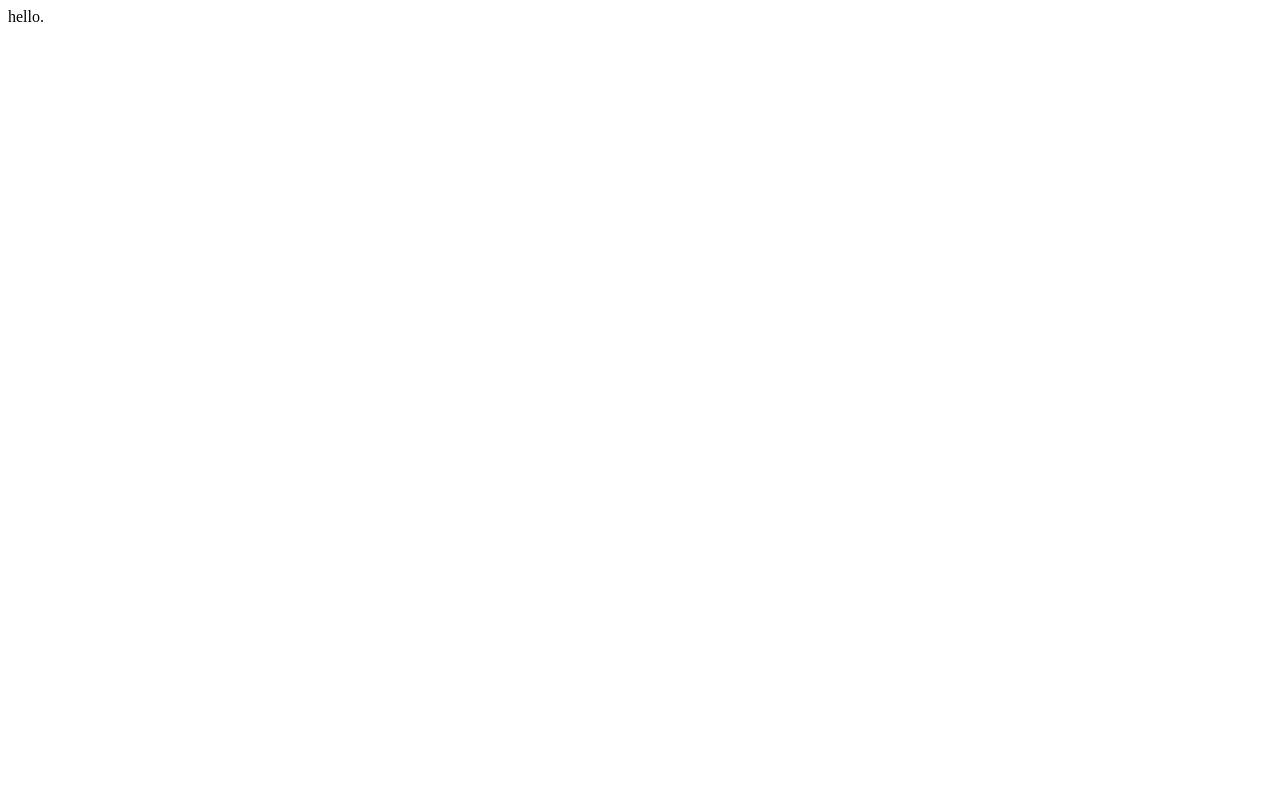
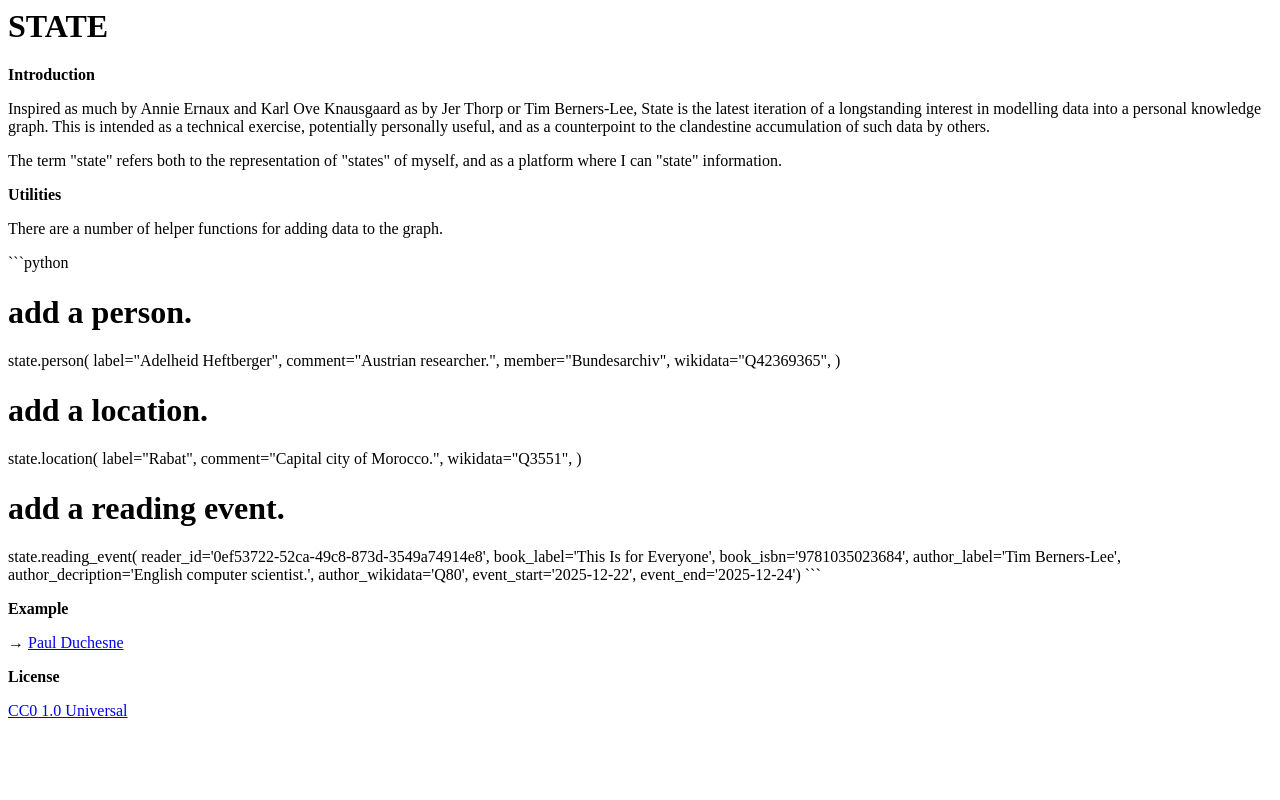
Before and after one commit to paulduchesne/state, a Flask app: page / in a window 1280 px wide. Before the commit the page is almost empty. Run offline with Flask 3, Linux system fonts and the light colour scheme; some libraries are stand-ins or nearby versions.

Commit message:
naive index transform

````diff
--- a/main.py
+++ b/main.py
@@ -122,5 +122,13 @@ def resource_generator():
                 p = pathlib.Path(n).name
                 yield (t, {t: p})
 
+# transform README to index page.
+
+with open(pathlib.Path.cwd() / 'README.md') as index_in:
+    index_in = index_in.read()
+
+with open(pathlib.Path.cwd() / 'templates' / 'index.html', 'w') as index_out:
+    index_out.write(markdown.markdown(index_in))
+
 if __name__ == '__main__':
     freezer.freeze()
--- a/templates/index.html
+++ b/templates/index.html
@@ -1 +1,35 @@
-hello.
+<h1>STATE</h1>
+<p><strong>Introduction</strong></p>
+<p>Inspired as much by Annie Ernaux and Karl Ove Knausgaard as by Jer Thorp or Tim Berners-Lee, State is the latest iteration of a longstanding interest in modelling data into a personal knowledge graph. This is intended as a technical exercise, potentially personally useful, and as a counterpoint to the clandestine accumulation of such data by others.</p>
+<p>The term "state" refers both to the representation of "states" of myself, and as a platform where I can "state" information.</p>
+<p><strong>Utilities</strong></p>
+<p>There are a number of helper functions for adding data to the graph.</p>
+<p>```python</p>
+<h1>add a person.</h1>
+<p>state.person(
+    label="Adelheid Heftberger",
+    comment="Austrian researcher.",
+    member="Bundesarchiv",
+    wikidata="Q42369365",
+    )</p>
+<h1>add a location.</h1>
+<p>state.location(
+    label="Rabat",
+    comment="Capital city of Morocco.",
+    wikidata="Q3551",
+    )</p>
+<h1>add a reading event.</h1>
+<p>state.reading_event(
+    reader_id='0ef53722-52ca-49c8-873d-3549a74914e8',
+    book_label='This Is for Everyone',
+    book_isbn='9781035023684',
+    author_label='Tim Berners-Lee',
+    author_decription='English computer scientist.',
+    author_wikidata='Q80',
+    event_start='2025-12-22',
+    event_end='2025-12-24')
+```</p>
+<p><strong>Example</strong></p>
+<p>→ <a href="https://paulduchesne.github.io/state/resource/0ef53722-52ca-49c8-873d-3549a74914e8">Paul Duchesne</a></p>
+<p><strong>License</strong></p>
+<p><a href="https://creativecommons.org/publicdomain/zero/1.0/">CC0 1.0 Universal</a></p>
````
